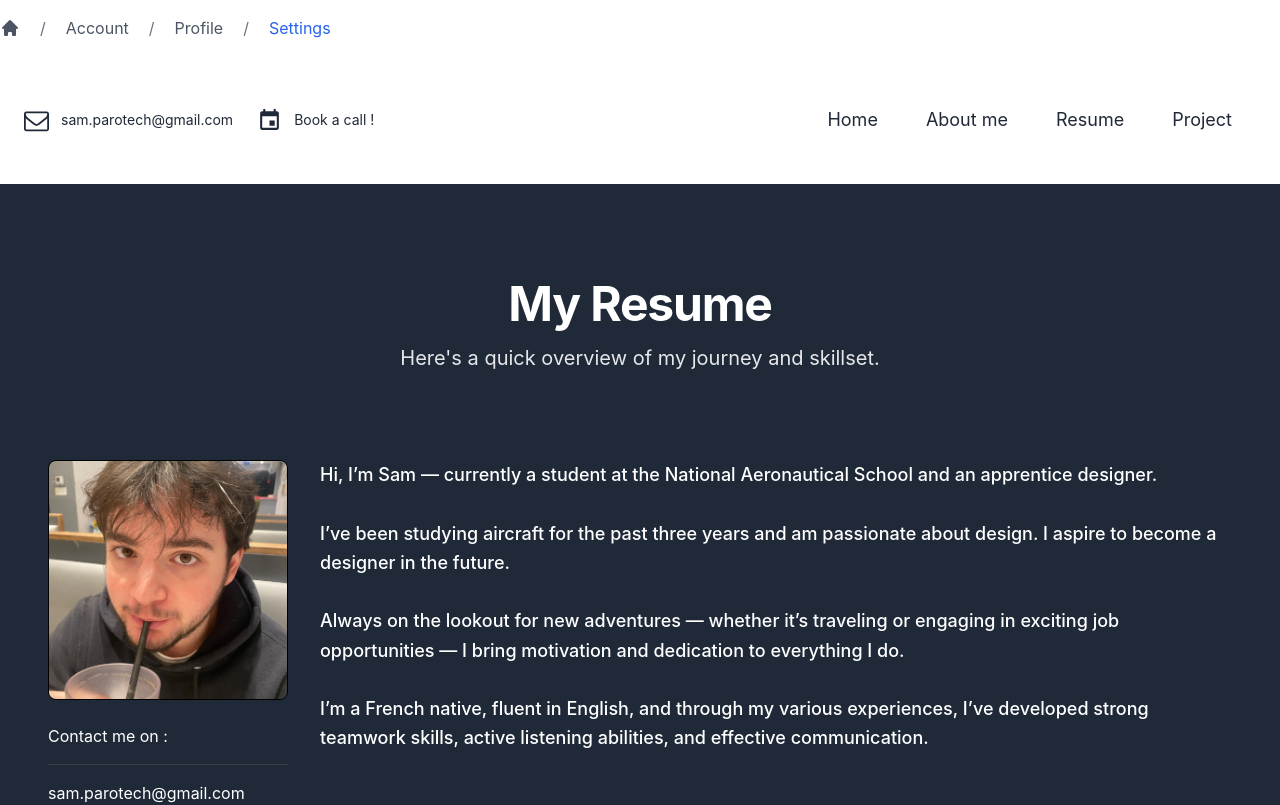
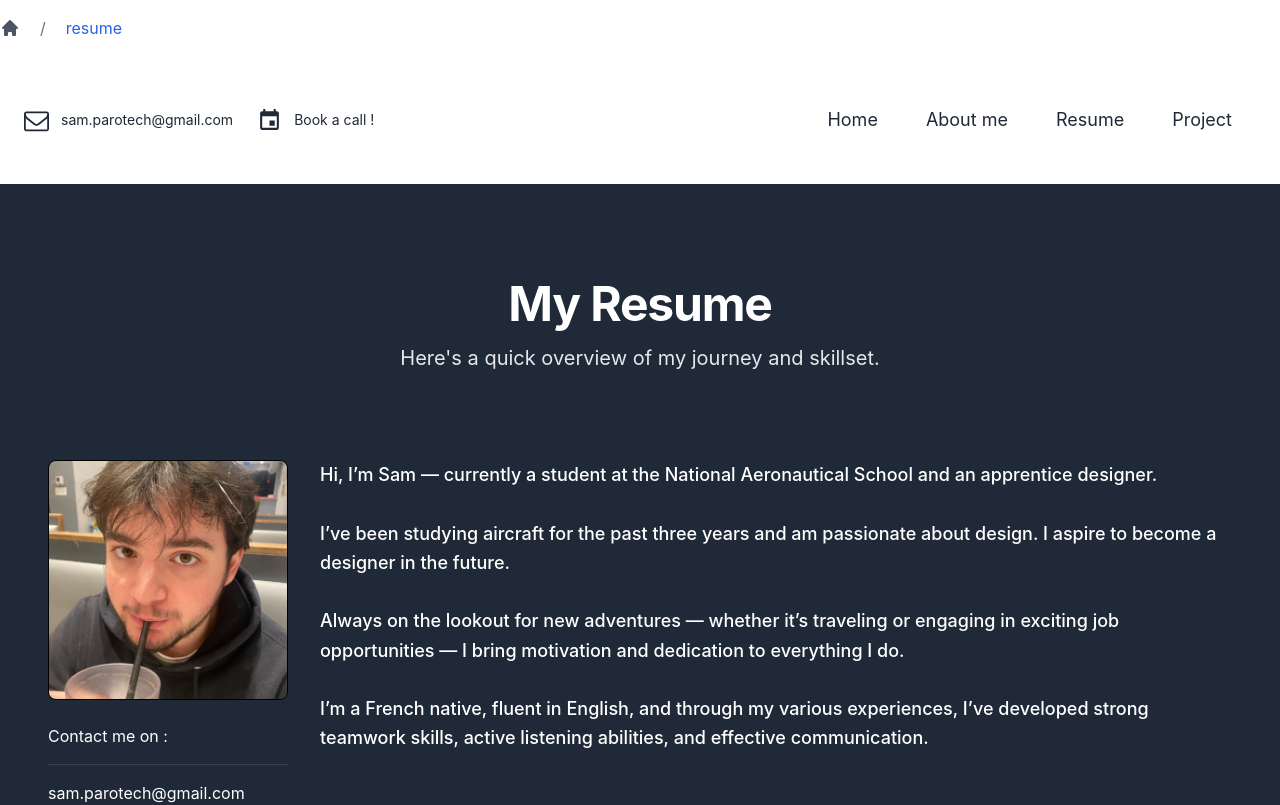
Before and after one commit to hanihoumimid/sam_portfolio, a React (Create React App) app: page /sam_portfolio/resume in a window 1280 px wide. Shown: the top 805 px of the page. Built offline with nearby package versions, Linux system fonts and the light colour scheme.

Commit message:
breadcrumbs fixed

```diff
--- a/public/index.html
+++ b/public/index.html
@@ -2,14 +2,14 @@
 <html lang="en">
   <head>
     <meta charset="utf-8" />
-    <link rel="icon" href="%PUBLIC_URL%/favicon.ico" />
+    <link rel="icon" href="/src/assets/sinj.svg" />
     <meta name="viewport" content="width=device-width, initial-scale=1" />
     <meta name="theme-color" content="#000000" />
     <meta
       name="description"
       content="Web site created using create-react-app"
     />
-    <link rel="apple-touch-icon" href="%PUBLIC_URL%/logo192.png" />
+    <link rel="apple-touch-icon" href="/src/assets/sinj.svg" />
     <!--
       manifest.json provides metadata used when your web app is installed on a
       user's mobile device or desktop. See https://developers.google.com/web/fundamentals/web-app-manifest/
@@ -24,7 +24,7 @@
       work correctly both with client-side routing and a non-root public URL.
       Learn how to configure a non-root public URL by running `npm run build`.
     -->
-    <title>React App</title>
+    <title>Sam's Portfolio</title>
   </head>
   <body>
     <noscript>You need to enable JavaScript to run this app.</noscript>
--- a/src/Components/Breadcrumbs.js
+++ b/src/Components/Breadcrumbs.js
@@ -6,37 +6,35 @@ function Breadcrumbs() {
   const pathnames = location.pathname.split('/').filter((x) => x);
 
   return (
-    <div class="flex items-center py-4 overflow-x-auto whitespace-nowrap dark:bg-custom-black">
-    <a href="#" class="text-gray-600 dark:text-gray-200">
-        <svg xmlns="http://www.w3.org/2000/svg" class="w-5 h-5" viewBox="0 0 20 20" fill="currentColor">
-            <path d="M10.707 2.293a1 1 0 00-1.414 0l-7 7a1 1 0 001.414 1.414L4 10.414V17a1 1 0 001 1h2a1 1 0 001-1v-2a1 1 0 011-1h2a1 1 0 011 1v2a1 1 0 001 1h2a1 1 0 001-1v-6.586l.293.293a1 1 0 001.414-1.414l-7-7z" />
+    <div className="flex items-center py-4 overflow-x-auto whitespace-nowrap dark:bg-custom-black">
+      <Link to="/" className="text-gray-600 dark:text-gray-200">
+        <svg xmlns="http://www.w3.org/2000/svg" className="w-5 h-5" viewBox="0 0 20 20" fill="currentColor">
+          <path d="M10.707 2.293a1 1 0 00-1.414 0l-7 7a1 1 0 001.414 1.414L4 10.414V17a1 1 0 001 1h2a1 1 0 001-1v-2a1 1 0 011-1h2a1 1 0 011 1v2a1 1 0 001 1h2a1 1 0 001-1v-6.586l.293.293a1 1 0 001.414-1.414l-7-7z" />
         </svg>
-    </a>
+      </Link>
 
-    <span class="mx-5 text-gray-500 dark:text-gray-300">
-        /
-    </span>
+      {pathnames.map((name, index) => {
+        const routeTo = `/${pathnames.slice(0, index + 1).join('/')}`;
+        const isLast = index === pathnames.length - 1;
 
-    <a href="#" class="text-gray-600 dark:text-gray-200 hover:underline">
-        Account
-    </a>
-
-    <span class="mx-5 text-gray-500 dark:text-gray-300">
-        /
-    </span>
-
-    <a href="#" class="text-gray-600 dark:text-gray-200 hover:underline">
-        Profile
-    </a>
-
-    <span class="mx-5 text-gray-500 dark:text-gray-300">
-        /
-    </span>
-
-    <a href="#" class="text-blue-600 dark:text-blue-400 hover:underline">
-        Settings
-    </a>
-</div>
+        return (
+          <div key={name} className="flex items-center">
+            <span className="mx-5 text-gray-500 dark:text-gray-300">
+              /
+            </span>
+            {isLast ? (
+              <span className="text-blue-600 dark:text-blue-400">
+                {name}
+              </span>
+            ) : (
+              <Link to={routeTo} className="text-gray-600 dark:text-gray-200 hover:underline">
+                {name}
+              </Link>
+            )}
+          </div>
+        );
+      })}
+    </div>
   );
 }
 
```
